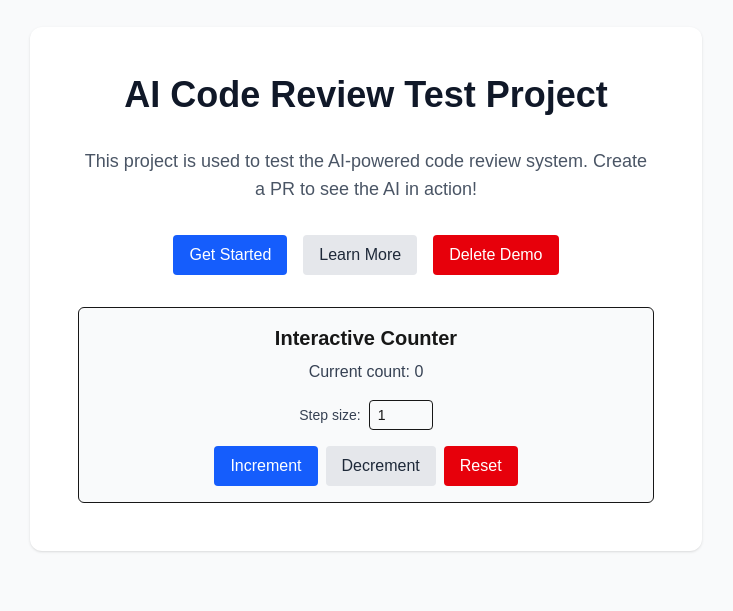
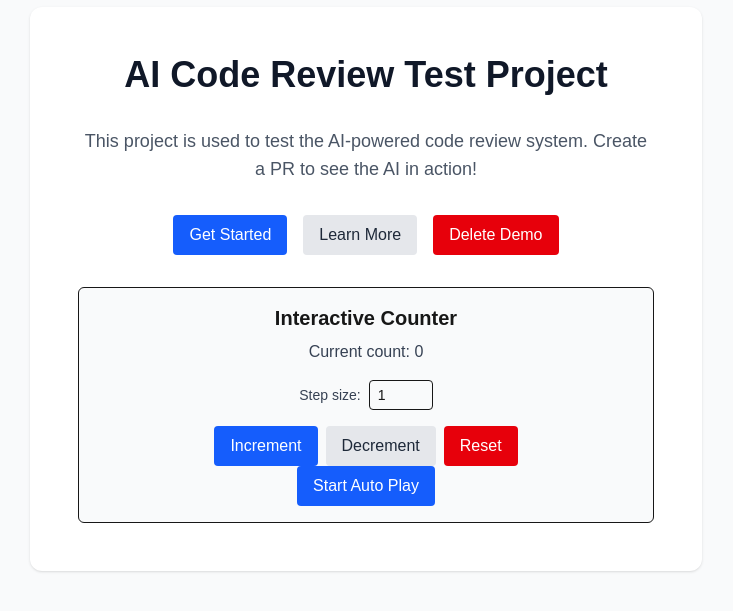
Before and after one commit to rohitfatkare/test-repo, a Next.js app: page / in a window 1280 px wide. Shown: the part 111-722 px from the top of the page, without its empty margins (274-1007 px from the left). Built offline with nearby package versions, Linux system fonts and the light colour scheme; no server answers.

Commit message:
feat: add Counter component with step configuration, auto-play functionality, and mock data fetching

```diff
--- a/src/components/Counter.tsx
+++ b/src/components/Counter.tsx
@@ -10,6 +10,7 @@ type TodoPreview = {
 export const Counter = () => {
   const [count, setCount] = useState(0);
   const [step, setStep] = useState(1);
+  const [isAutoPlaying, setIsAutoPlaying] = useState(false);
   const [data, setData] = useState<TodoPreview | null>(null);
 
   useEffect(() => {
@@ -18,6 +19,16 @@ export const Counter = () => {
       .then((json: TodoPreview) => setData(json))
       .catch(() => setData(null));
   }, []);
+
+  useEffect(() => {
+    let interval: NodeJS.Timeout;
+    if (isAutoPlaying) {
+      interval = setInterval(() => {
+        setCount((prev) => prev + step);
+      }, 1000);
+    }
+    return () => clearInterval(interval);
+  }, [isAutoPlaying, step]);
 
   return (
     <div className="p-4 border rounded-md mt-4 bg-gray-50">
@@ -43,8 +54,17 @@ export const Counter = () => {
         <Button variant="secondary" onClick={() => setCount((prev) => prev - step)}>
           Decrement
         </Button>
-        <Button variant="danger" onClick={() => setCount(0)}>
+        <Button variant="danger" onClick={() => { setCount(0); setIsAutoPlaying(false); }}>
           Reset
+        </Button>
+      </div>
+
+      <div className="flex flex-wrap gap-2 justify-center">
+        <Button
+          variant={isAutoPlaying ? "danger" : "primary"}
+          onClick={() => setIsAutoPlaying(!isAutoPlaying)}
+        >
+          {isAutoPlaying ? "Stop Auto Play" : "Start Auto Play"}
         </Button>
       </div>
       {data && (
```
